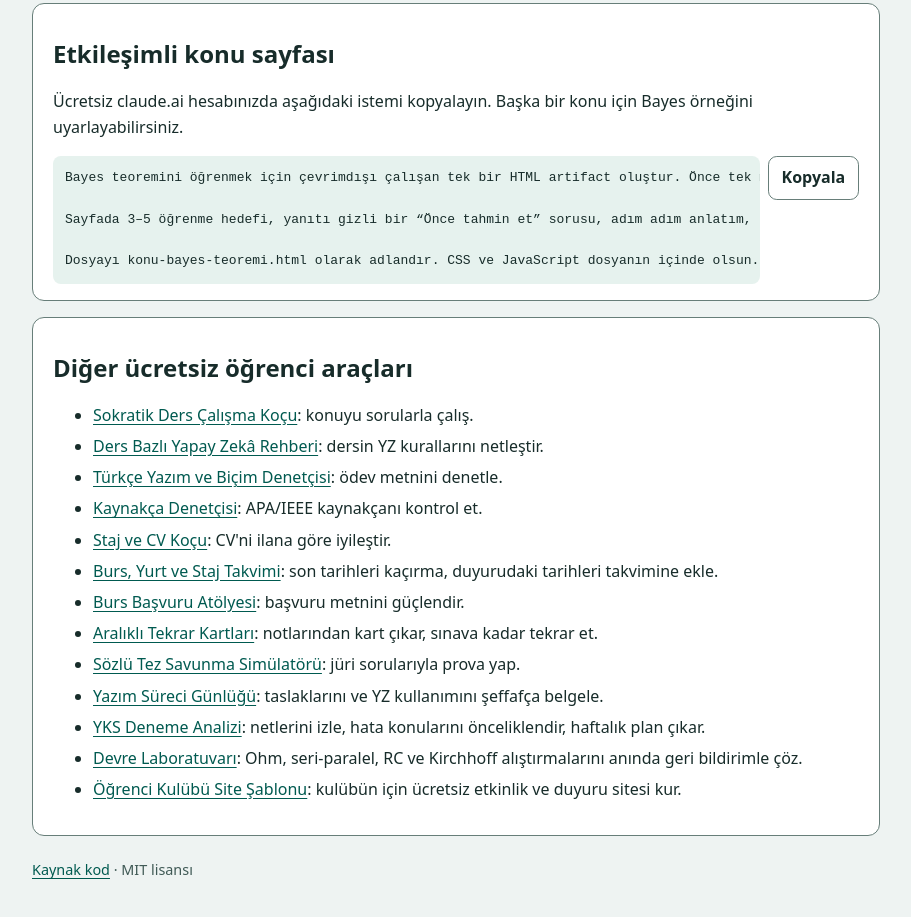
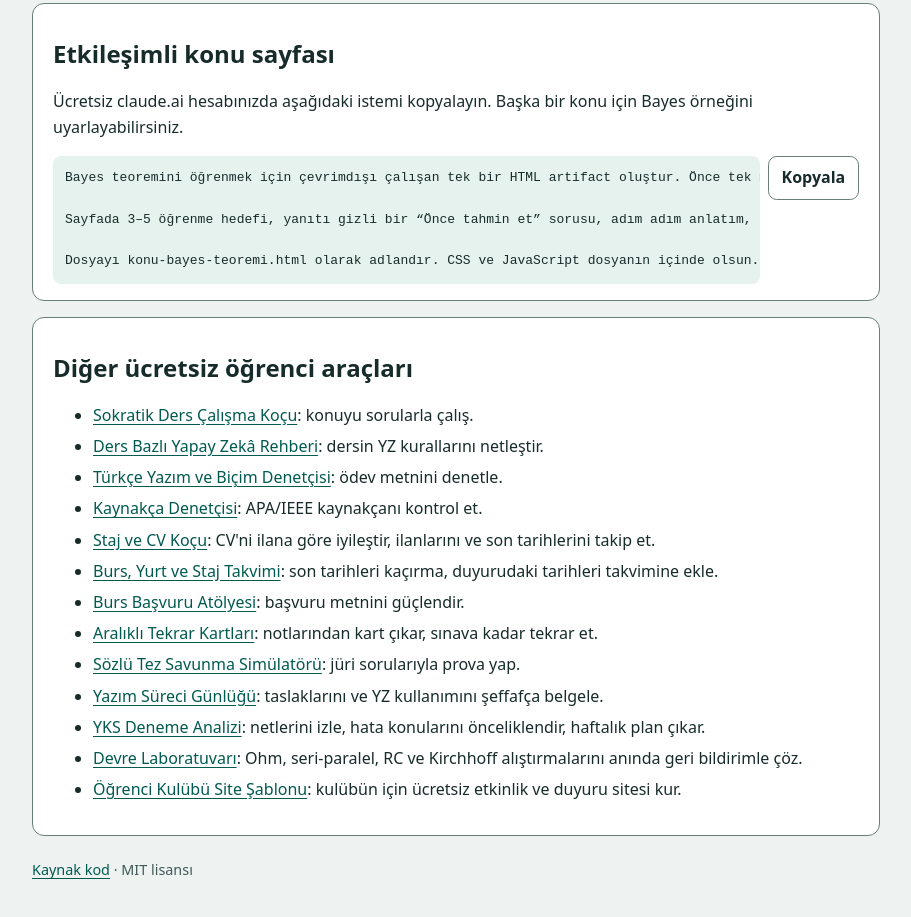
Before and after one commit to oguzhankaygin/ogrenci-proje-baslangic, a plain HTML site: page docs/index.html in a window 1280 px wide. Shown: the part 1155-2072 px from the top of the page, without its empty margins (184-1095 px from the left). Drawn offline with Linux system fonts and the light colour scheme.

Commit message:
docs: araçlar dizininde staj koçu açıklamasına ilan takibini ekle
Co-Authored-By: Claude Opus 5.5 <noreply@anthropic.com>

```diff
--- a/docs/index.html
+++ b/docs/index.html
@@ -62,7 +62,7 @@ Dosyayı konu-bayes-teoremi.html olarak adlandır. CSS ve JavaScript dosyanın i
       <li><a href="https://oguzhankaygin.github.io/ders-yz-rehberi/">Ders Bazlı Yapay Zekâ Rehberi</a>: dersin YZ kurallarını netleştir.</li>
       <li><a href="https://oguzhankaygin.github.io/turkce-yazim-denetcisi/">Türkçe Yazım ve Biçim Denetçisi</a>: ödev metnini denetle.</li>
       <li><a href="https://oguzhankaygin.github.io/kaynakca-denetcisi/">Kaynakça Denetçisi</a>: APA/IEEE kaynakçanı kontrol et.</li>
-      <li><a href="https://oguzhankaygin.github.io/staj-cv-kocu/">Staj ve CV Koçu</a>: CV'ni ilana göre iyileştir.</li>
+      <li><a href="https://oguzhankaygin.github.io/staj-cv-kocu/">Staj ve CV Koçu</a>: CV'ni ilana göre iyileştir, ilanlarını ve son tarihlerini takip et.</li>
       <li><a href="https://oguzhankaygin.github.io/burs-takvimi-mcp/">Burs, Yurt ve Staj Takvimi</a>: son tarihleri kaçırma, duyurudaki tarihleri takvimine ekle.</li>
       <li><a href="https://oguzhankaygin.github.io/burs-atolyesi/">Burs Başvuru Atölyesi</a>: başvuru metnini güçlendir.</li>
       <li><a href="https://oguzhankaygin.github.io/tekrar-kartlari/">Aralıklı Tekrar Kartları</a>: notlarından kart çıkar, sınava kadar tekrar et.</li>
```
